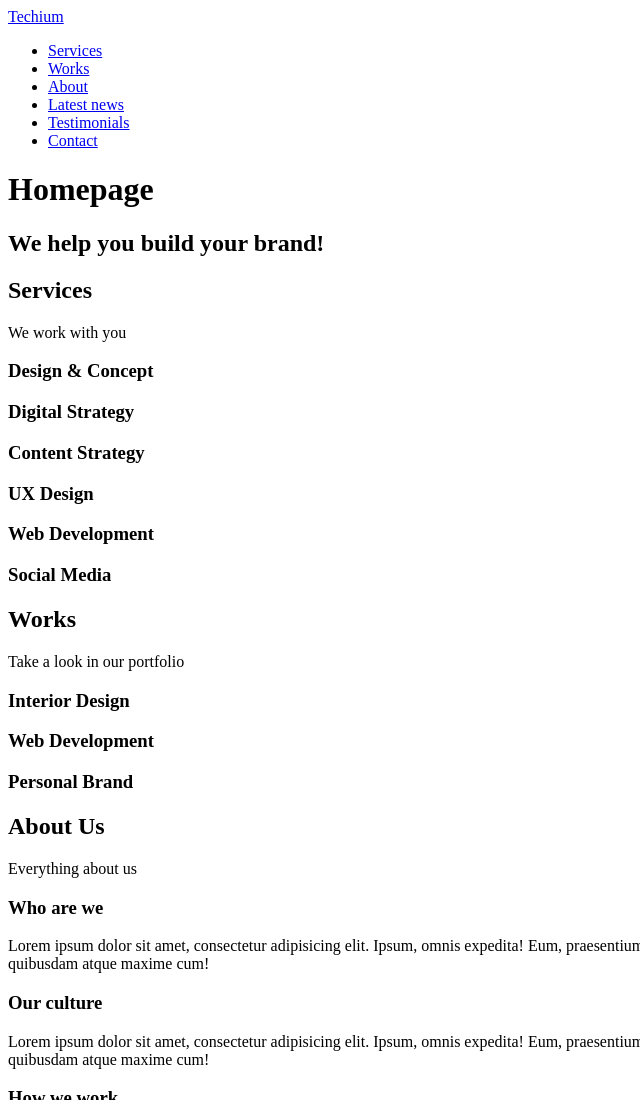
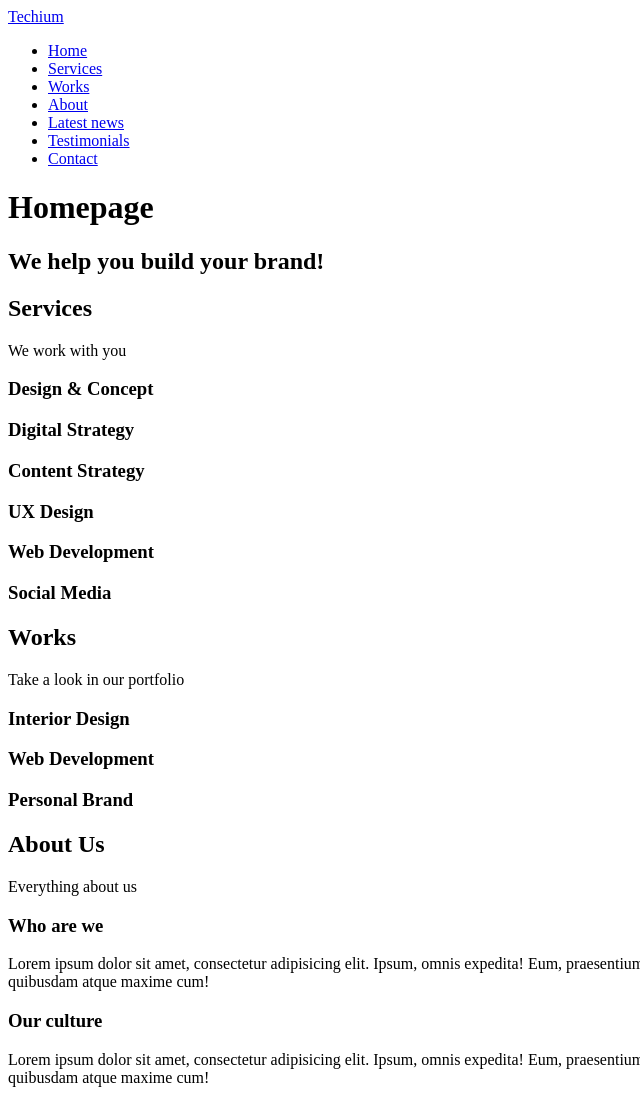
Before and after one commit to MmaGod1/alx-frontend, a plain HTML site: page 0x00-html_advanced/21-index.html in a window 1280 px wide. Shown: the top 1100 px of the page, without its empty margins (0-640 px from the left). Drawn offline with Linux system fonts and the light colour scheme.

Commit message:
Add an anchor link to for the Home page

```diff
--- a/0x00-html_advanced/21-index.html
+++ b/0x00-html_advanced/21-index.html
@@ -20,6 +20,7 @@
        </div>
        <nav>
            <ul>
+               <li><a href="/">Home</a></li>
                <li><a href="#services">Services</a></li>
                <li><a href="#works">Works</a></li>
                <li><a href="#about">About</a></li>
```
